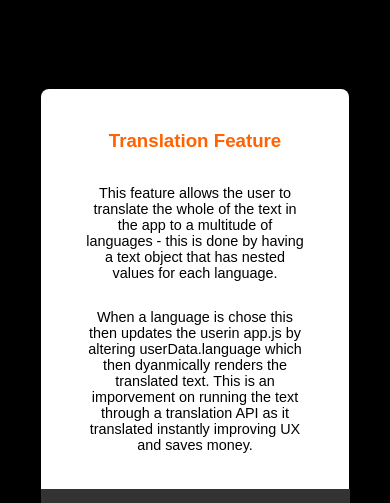
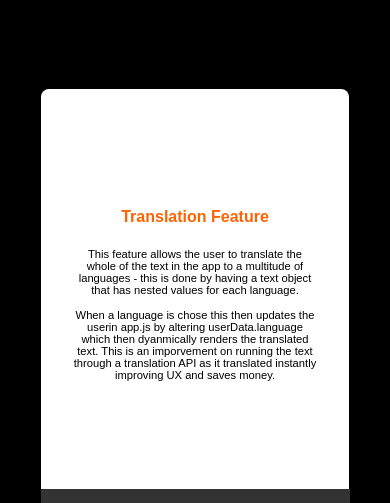
Before and after one commit to Jakes-Git-Hub/Professional-Portfolio, a React (Create React App) app: page /gmail-more in a window 390 px wide. Shown: the part 1120-1623 px from the top of the page. Built offline with nearby package versions, Linux system fonts and the light colour scheme; grey boxes are pictures that could not be loaded.

Commit message:
Added responsivity to text in gmail showcase containers

```diff
--- a/public/styles.css
+++ b/public/styles.css
@@ -1340,6 +1340,12 @@ header ul li:hover {
     text-align: center;
 }
 
+@media screen and (max-width: 1440px) {
+    .p-showcase {
+        font-size: 0.9rem;
+    }
+}
+
 @media screen and (max-width: 1362px) {
     .p-showcase, .orange {
         margin: 1em 3em;
@@ -1388,9 +1394,30 @@ header ul li:hover {
     }
 }
 
-@media screen and (max-width: 558px) {
-    .p-showcase, .orange {
-        margin: 1em 3em;
+@media screen and (max-width: 754px) {
+    .p-showcase {
+        font-size: 0.8rem;
+    }
+}
+
+@media screen and (max-width: 754px) {
+    .p-showcase {
+        margin: 6.4px 2rem;
+    }
+}
+
+@media screen and (max-width: 520px) {
+    .p-showcase {
+        font-size: 0.75rem;
+    }
+}
+
+@media screen and (max-width: 444px) {
+    .orange {
+        font-size: 1rem;
+    }
+    .p-showcase {
+        font-size: 0.7rem;
     }
 }
 
```
